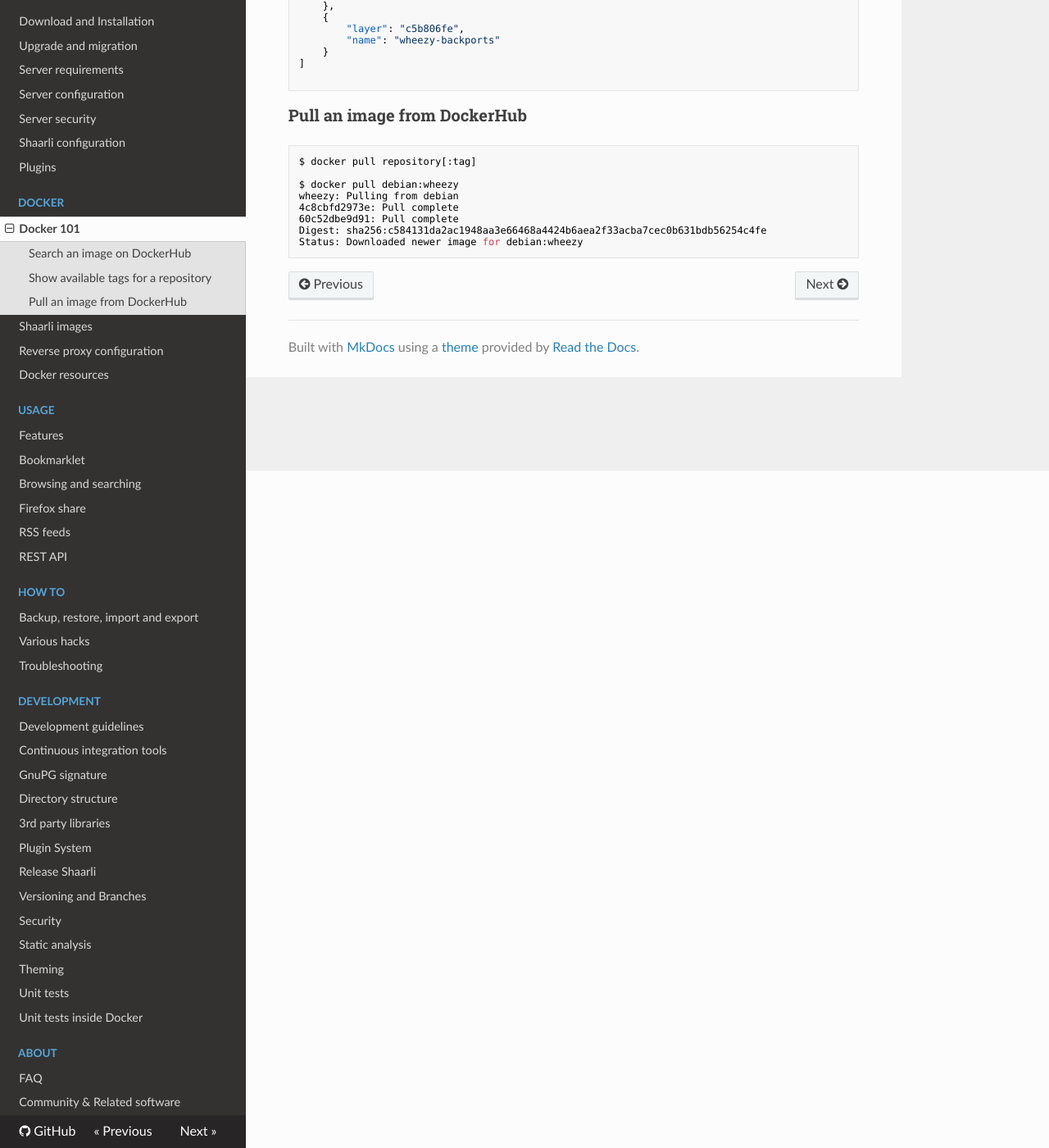
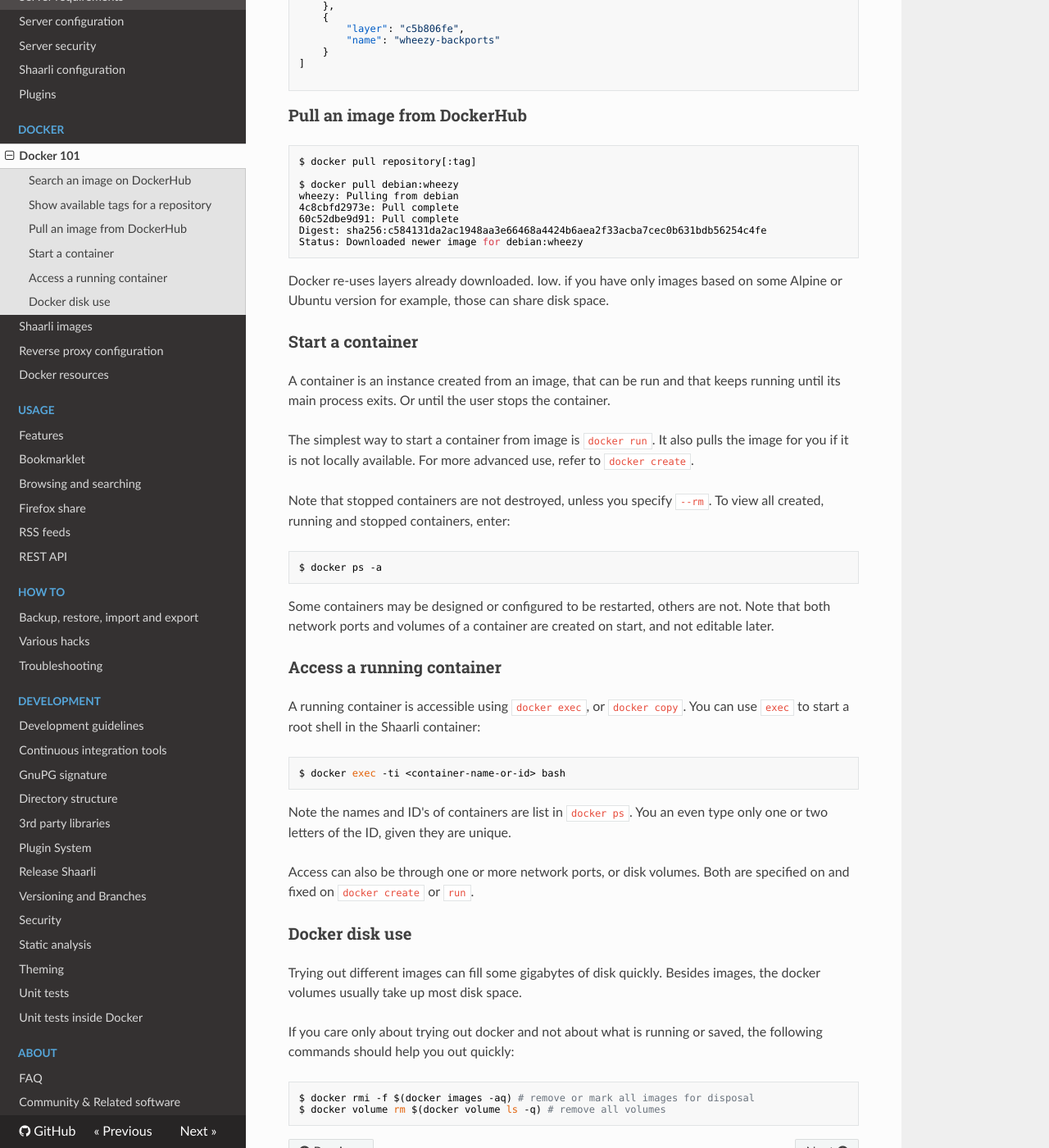
Before and after one commit to sebsauvage/Shaarli, an MkDocs documentation site: the page built from doc/md/docker/docker-101.md, in a window 1280 px wide and 1400 px high, scrolled down 826 px. Shown: the whole window at 82% size. Built offline with MkDocs 1.6.1, drawn with Linux system fonts in a browser that asks for light colours; nearby versions of some CDN libraries; old or Windows-style settings are respelled for this version of MkDocs.

Commit message:
Docker 101: container start and cleanup

````diff
--- a/doc/md/docker/docker-101.md
+++ b/doc/md/docker/docker-101.md
@@ -60,3 +60,40 @@ wheezy: Pulling from debian
 Digest: sha256:c584131da2ac1948aa3e66468a4424b6aea2f33acba7cec0b631bdb56254c4fe
 Status: Downloaded newer image for debian:wheezy
 ```
+
+Docker re-uses layers already downloaded. Iow. if you have only images based on some Alpine or Ubuntu version for example, those can share disk space.
+
+### Start a container
+A container is an instance created from an image, that can be run and that keeps running until its main process exits. Or until the user stops the container.
+
+The simplest way to start a container from image is ``docker run``. It also pulls the image for you if it is not locally available. For more advanced use, refer to ``docker create``.
+
+Note that stopped containers are not destroyed, unless you specify ``--rm``.
+To view all created, running and stopped containers, enter:
+
+```bash
+$ docker ps -a
+```
+
+Some containers may be designed or configured to be restarted, others are not. Note that both network ports and volumes of a container are created on start, and not editable later.
+
+### Access a running container
+A running container is accessible using ``docker exec``, or ``docker copy``.
+You can use ``exec`` to start a root shell in the Shaarli container:
+```bash
+$ docker exec -ti <container-name-or-id> bash
+```
+Note the names and ID's of containers are list in ``docker ps``. You an even type only one or two letters of the ID, given they are unique.
+
+Access can also be through one or more network ports, or disk volumes. Both are specified on and fixed on ``docker create`` or ``run``.
+
+### Docker disk use
+Trying out different images can fill some gigabytes of disk quickly. Besides images, the docker volumes usually take up most disk space.
+
+If you care only about trying out docker and not about what is running or saved,
+the following commands should help you out quickly:
+
+```bash
+$ docker rmi -f $(docker images -aq) # remove or mark all images for disposal
+$ docker volume rm $(docker volume ls -q) # remove all volumes
+```
````
